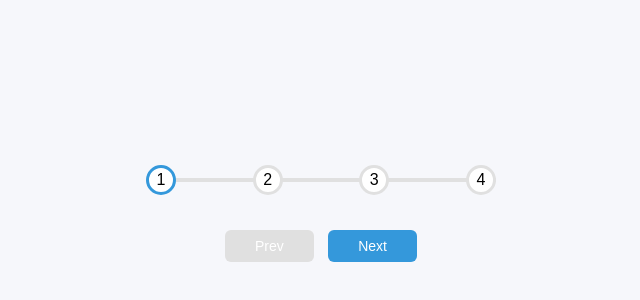
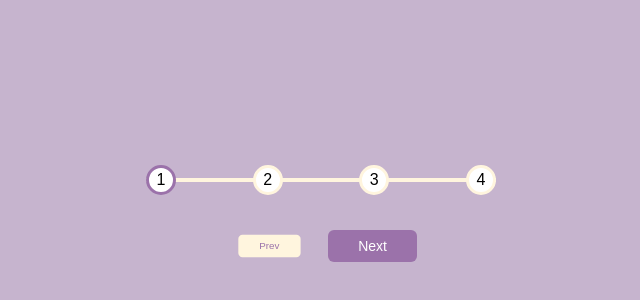
Before and after one commit to 1eandro/html-css-js, a plain HTML site: page day02 progress steps/index.html in a window 1280 px wide. Shown: the part 184-484 px from the top of the page, without its empty margins (319-959 px from the left). Drawn offline with Linux system fonts and the light colour scheme; a web font is replaced by a local one.

Commit message:
Personalizing Day 02
Making it purpleish and animating the disabled buttons

```diff
--- a/day02 progress steps/style.css
+++ b/day02 progress steps/style.css
@@ -1,8 +1,8 @@
 @import url('https://fonts.googleapis.com/css2?family=Muli&display=swap');
 
 :root{
-    --line-border-fill: #3498db;
-    --line-border-empty: #e0e0e0;
+    --line-border-fill: #9B72AA;
+    --line-border-empty: #FFF5DE;
 }
 
 *{
@@ -10,7 +10,7 @@
 }
 
 body{
-    background-color: #f6f7fb;
+    background-color: #C6B4CE;
     font-family: 'Muli', sans-serif;
     display: flex;
     align-items: center;
@@ -84,6 +84,7 @@ body{
     padding: 8px 30px;
     margin: 5px;
     font-size: 14px;
+    transition: .7s ease-out;
 }
 
 .btn:active{
@@ -97,4 +98,7 @@ body{
 .btn:disabled{
     background-color: var(--line-border-empty);
     cursor: not-allowed;
+    color: var(--line-border-fill);
+    transform: scale(0.7);
+    transition: .7s ease-out;
 }
```
